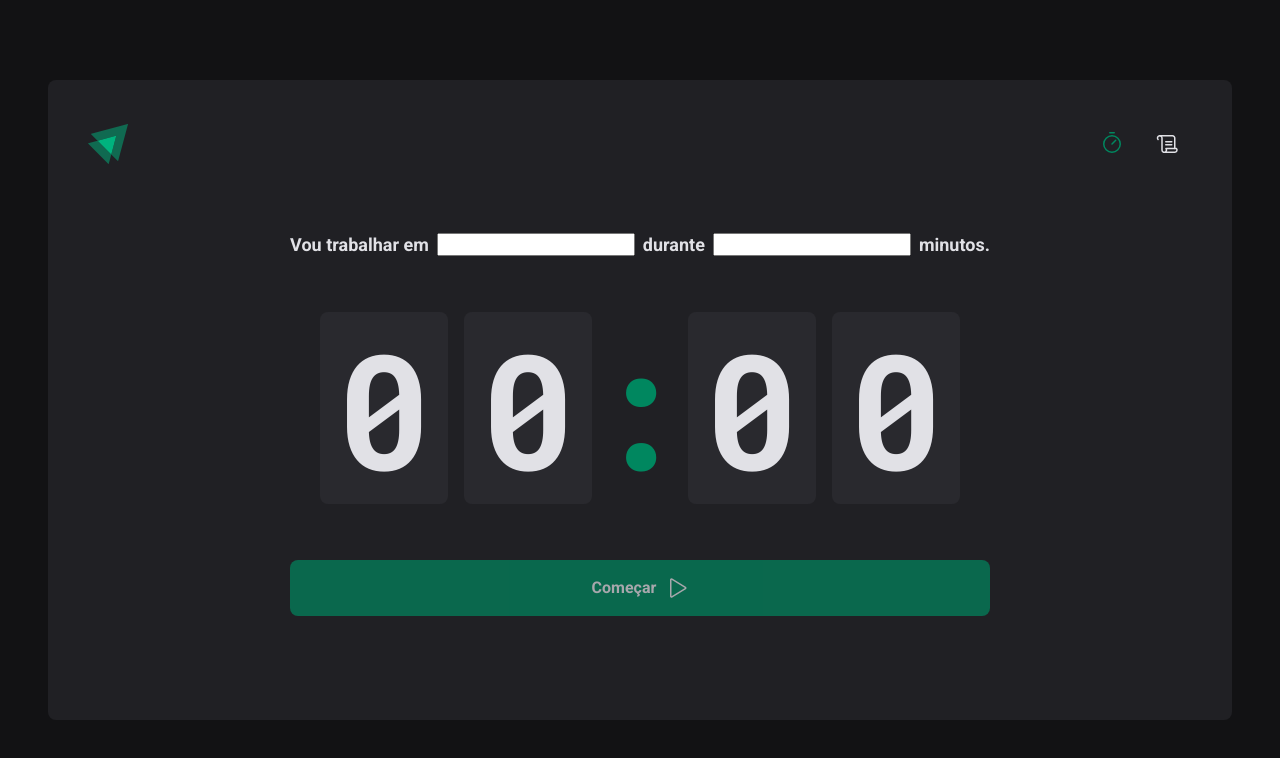
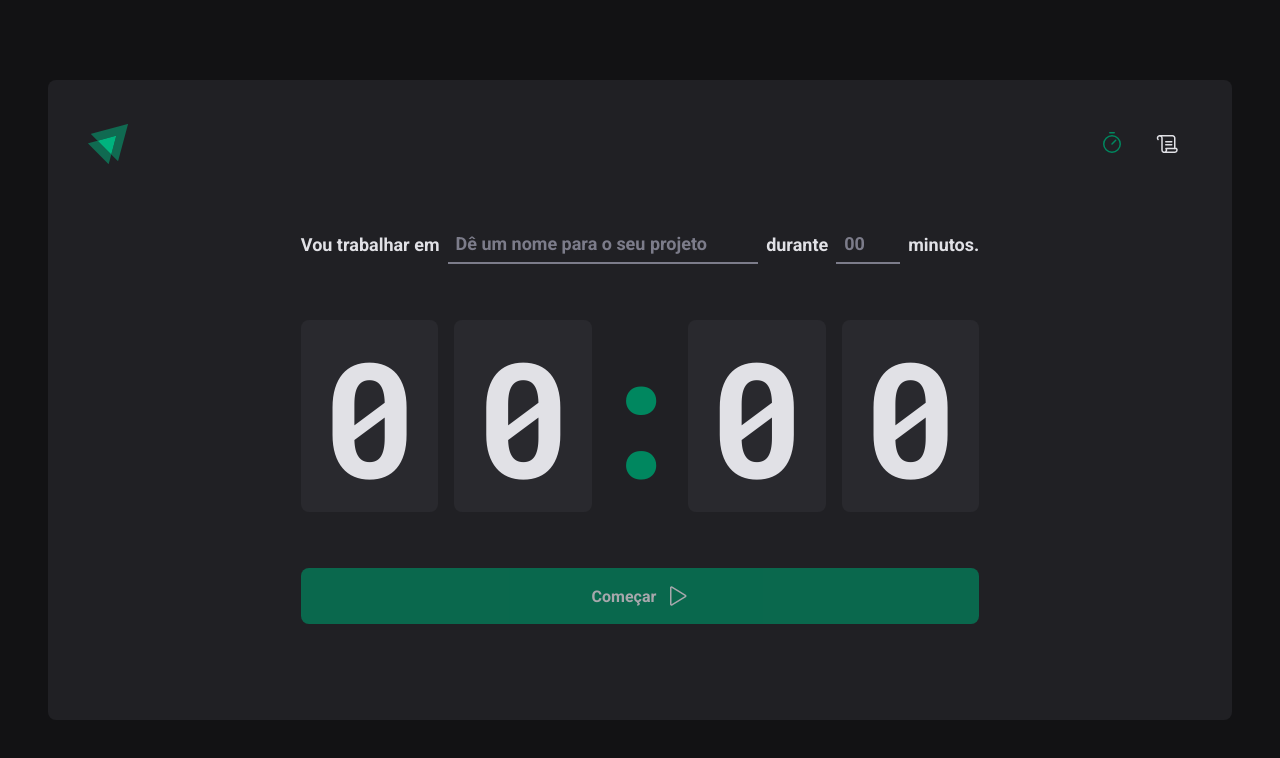
Before and after one commit to ygcristopher/ignite-timer, a React (Vite) app: page / in a window 1280 px wide. Shown: the top 758 px of the page. Built offline with nearby package versions, Linux system fonts and the light colour scheme.

Commit message:
files update

```diff
--- a/src/pages/Home/index.tsx
+++ b/src/pages/Home/index.tsx
@@ -3,8 +3,10 @@
   CountdownContainer,
   FormContainer,
   HomeContainer,
+  MinutesAmountInput,
   Separator,
   StartCountdownButton,
+  TaskInput,
 } from './styles'
 
 export function Home() {
@@ -13,10 +15,27 @@
       <form action="">
         <FormContainer>
           <label htmlFor="task">Vou trabalhar em</label>
-          <input id="task" />
+          <TaskInput
+            id="task"
+            list="task-suggestions"
+            placeholder="Dê um nome para o seu projeto"
+          />
+
+          <datalist id="task-suggestions">
+            <option value="Projeto 1"></option>
+            <option value="Projeto 2"></option>
+            <option value="Projeto 3"></option>
+          </datalist>
 
           <label htmlFor="">durante</label>
-          <input type="number" id="minutesAmount" />
+          <MinutesAmountInput
+            type="number"
+            id="minutesAmount"
+            placeholder="00"
+            step={5}
+            min={5}
+            max={60}
+          />
 
           <span>minutos.</span>
         </FormContainer>
--- a/src/pages/Home/styles.ts
+++ b/src/pages/Home/styles.ts
@@ -28,6 +28,38 @@
   flex-wrap: wrap;
 `
 
+const BaseInput = styled.input`
+  background: transparent;
+  height: 2.5rem;
+  border: 0;
+  border-bottom: 2px solid ${(props) => props.theme['gray-500']};
+  font-weight: bold;
+  font-size: 1.125rem;
+  padding: 0 0.5rem;
+  color: ${(props) => props.theme['gray-100']};
+
+  &:focus {
+    box-shadow: none;
+    border-color: ${(props) => props.theme['green-500']};
+  }
+
+  &::placeholder {
+    color: ${(props) => props.theme['gray-500']};
+  }
+`
+
+export const TaskInput = styled(BaseInput)`
+  flex: 1;
+
+  &::-webkit-calendar-picker-indicator {
+    display: none !important;
+  }
+`
+
+export const MinutesAmountInput = styled(BaseInput)`
+  width: 4rem;
+`
+
 export const CountdownContainer = styled.main`
   font-family: 'Roboto Mono', monospace;
   font-size: 10rem;
@@ -39,7 +71,7 @@
 
   span {
     background: ${(props) => props.theme['gray-700']};
-    padding: 2rem 1rem;
+    padding: 2rem 1.3rem;
     border-radius: 8px;
   }
 `
@@ -61,6 +93,7 @@
   border-radius: 8px;
 
   display: flex;
+
   align-items: center;
   justify-content: center;
 
@@ -77,7 +110,7 @@
     cursor: not-allowed;
   }
 
-  &:not(:disabled)hover {
+  &:not(:disabled):hover {
     background: ${(props) => props.theme['green-700']};
   }
 `
--- a/src/styles/global.ts
+++ b/src/styles/global.ts
@@ -6,6 +6,8 @@
     margin: 0;
     padding: 0;
     box-sizing: border-box;
+
+    /* border: 1px dashed red; */
  }
 
  :focus {
```
